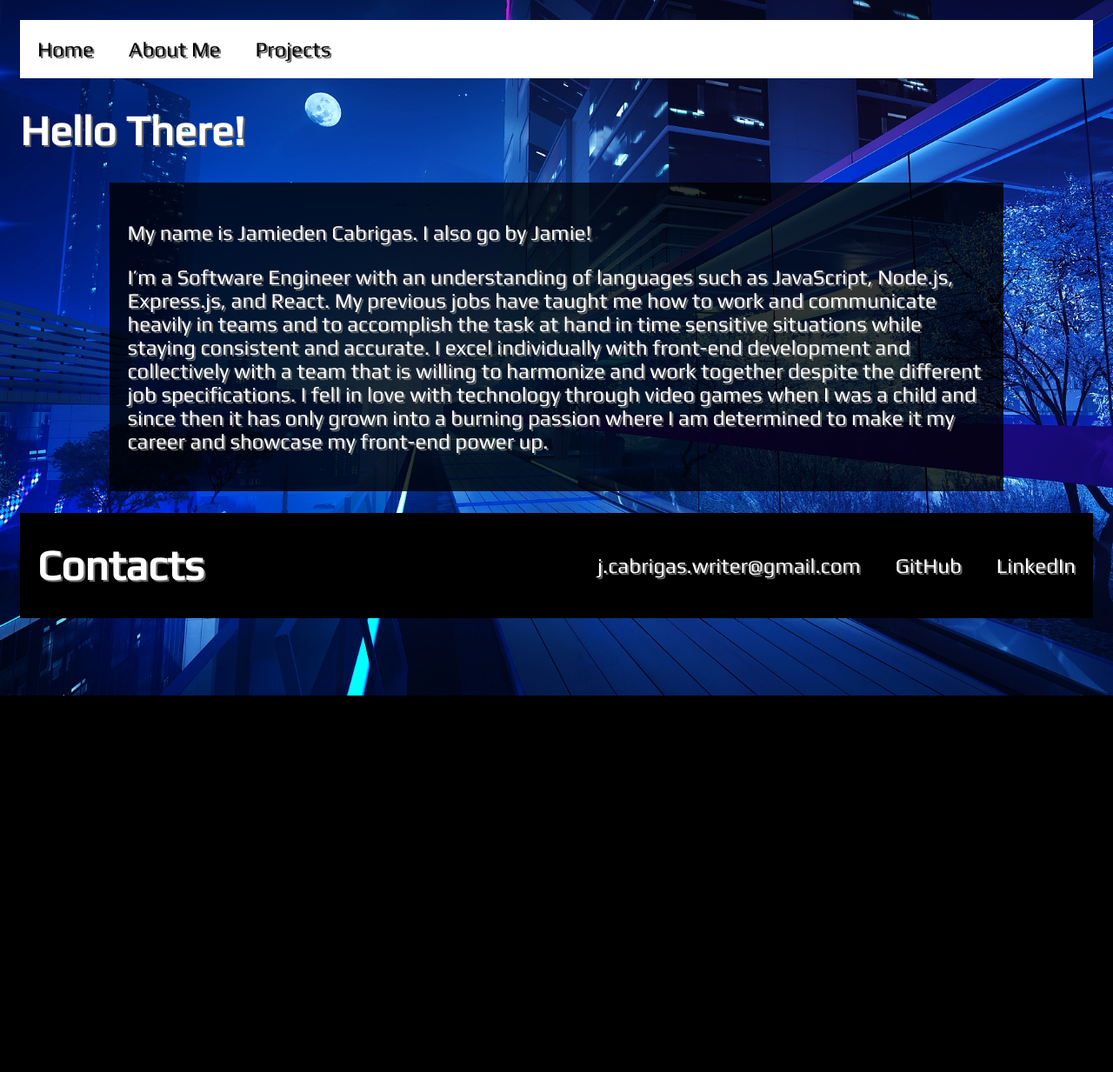
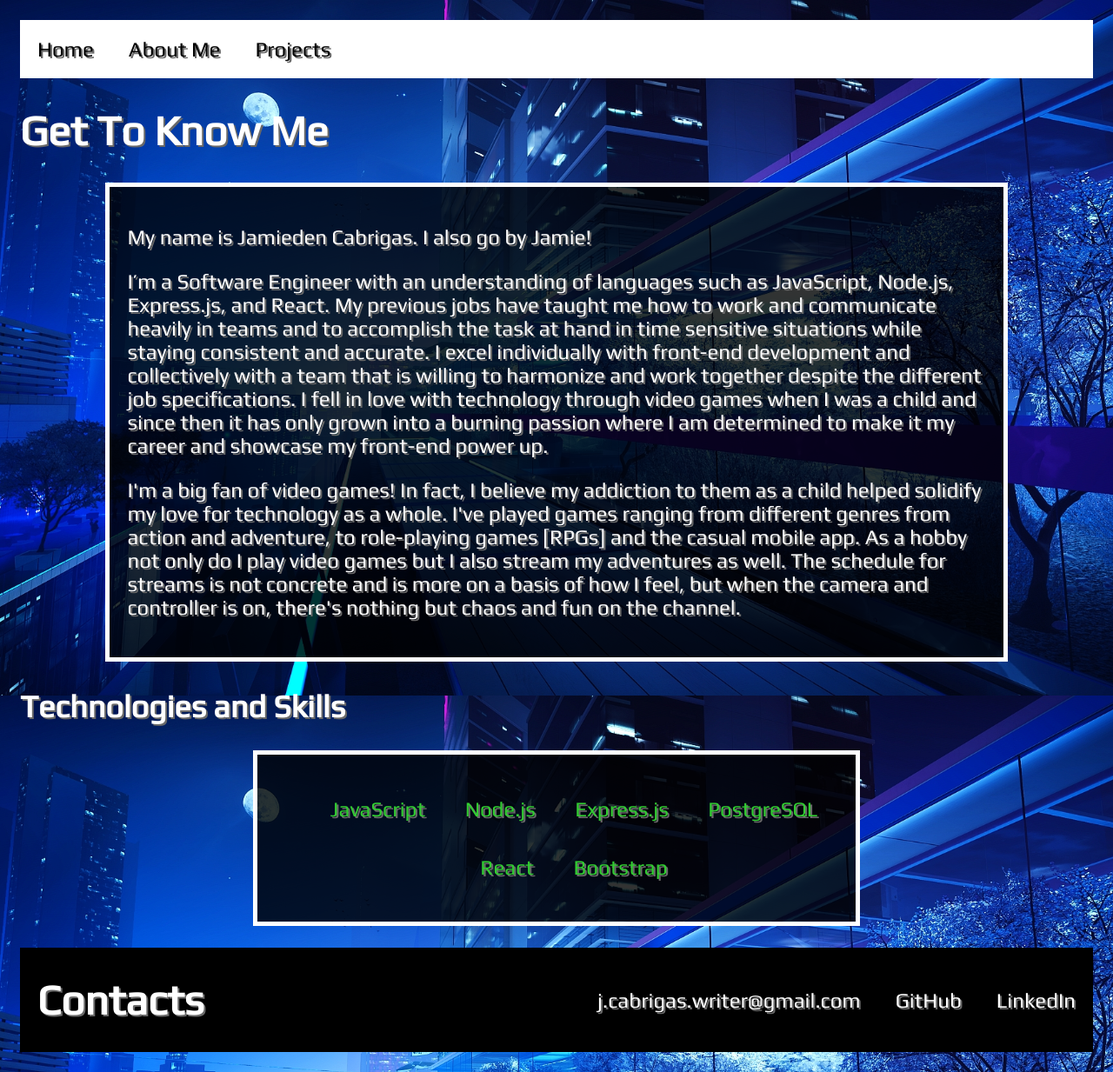
Before and after one commit to JustJeo/portfolio, a Node server app: page /about in a window 1280 px wide. Shown: the whole page at 87% size. Before the commit the page ends 800 px from the top, so only its background shows below. Run offline with Node 20, Linux system fonts and the light colour scheme; some libraries are stand-ins or nearby versions.

Commit message:
finalizes portfolio 1.0

```diff
--- a/public/css/style.css
+++ b/public/css/style.css
@@ -84,6 +84,11 @@ footer a:hover {
 
 .homePage {
   text-align: center;
+  background-color: rgba(0, 0, 0, .8);
+  padding: 20px;
+  width: 70%;
+  margin: 300px auto;
+  border: 5px solid white;
 }
 
 .aboutMe {
@@ -91,6 +96,24 @@ footer a:hover {
   padding: 20px;
   width: 80%;
   margin: 25px auto;
+  border: 5px solid white;
+}
+
+.languages ul li {
+  list-style-type: none;
+  margin: auto;
+  padding: 20px;
+  display: inline-block;
+}
+
+.langList {
+  text-align: center;
+  color: limegreen;
+  background-color: rgba(0, 0, 0, .8);
+  padding: 5px;
+  width: 55%;
+  margin: 25px auto;
+  border: 5px solid white;
 }
 
 .projectText {
@@ -120,7 +143,7 @@ span {
 .collabInline {
   display: inline-block;
   width: 40%;
-  height: 500px;
+  height: 75%;
 }
 
 .collabPics {
--- a/views/about.ejs
+++ b/views/about.ejs
@@ -1,6 +1,21 @@
 <!-- This is the About Me page for visitors to know more about me -->
-<h1>Hello There!</h1>
+<h1>Get To Know Me</h1>
 <div class = "aboutMe">
   <p>My name is Jamieden Cabrigas. I also go by Jamie!</p>
   <p>I’m a Software Engineer with an understanding of languages such as JavaScript, Node.js, Express.js, and React. My previous jobs have taught me how to work and communicate heavily in teams and to accomplish the task at hand in time sensitive situations while staying consistent and accurate. I excel individually with front-end development and collectively with a team that is willing to harmonize and work together despite the different job specifications. I fell in love with technology through video games when I was a child and since then it has only grown into a burning passion where I am determined to make it my career and showcase my front-end power up.</p>
+  <p>I'm a big fan of video games! In fact, I believe my addiction to them as a child helped solidify my love for technology as a whole. I've played games ranging from different genres from action and adventure, to role-playing games [RPGs] and the casual mobile app. As a hobby not only do I play video games but I also stream my adventures as well. The schedule for streams is not concrete and is more on a basis of how I feel, but when the camera and controller is on, there's nothing but chaos and fun on the channel.</p>
 </div>
+
+<h2>Technologies and Skills</h2>
+<div class = "languages">
+  <div class = "langList">
+    <ul>
+      <li>JavaScript</li>
+      <li>Node.js</li>
+      <li>Express.js</li>
+      <li>PostgreSQL</li>
+      <li>React</li>
+      <li>Bootstrap</li>
+    </ul>
+  </div>
+</div>
--- a/views/home.ejs
+++ b/views/home.ejs
@@ -1,4 +1,5 @@
 <!-- This is the Home Page -->
 <div class = "homePage">
-  <h1>Welcome to my Portfolio!</h1>
+  <h1>Jamieden Cabrigas</h1>
+  <h2>Software Engineer | Front-End Web Developer | Full Stack Web Developer | Video Game Enthusiast</h2>
 </div>
```
Also changed, not shown: README.md.
